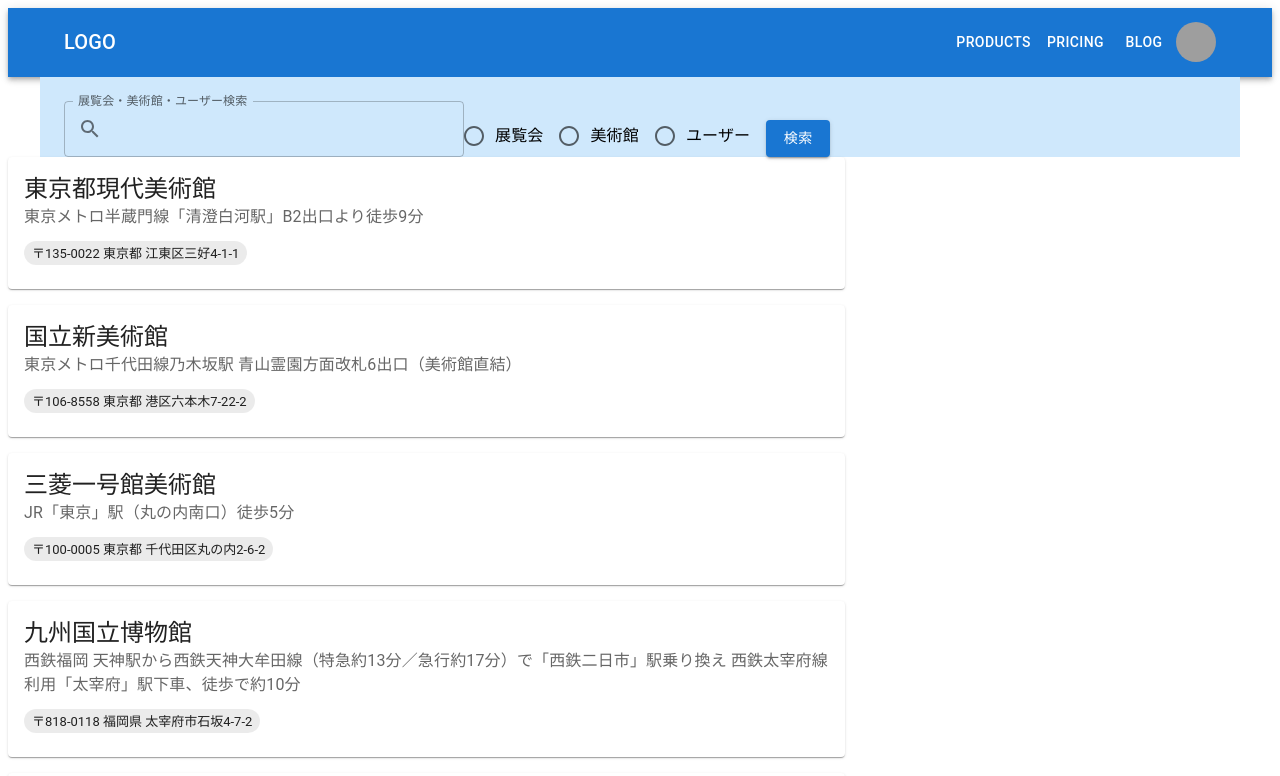
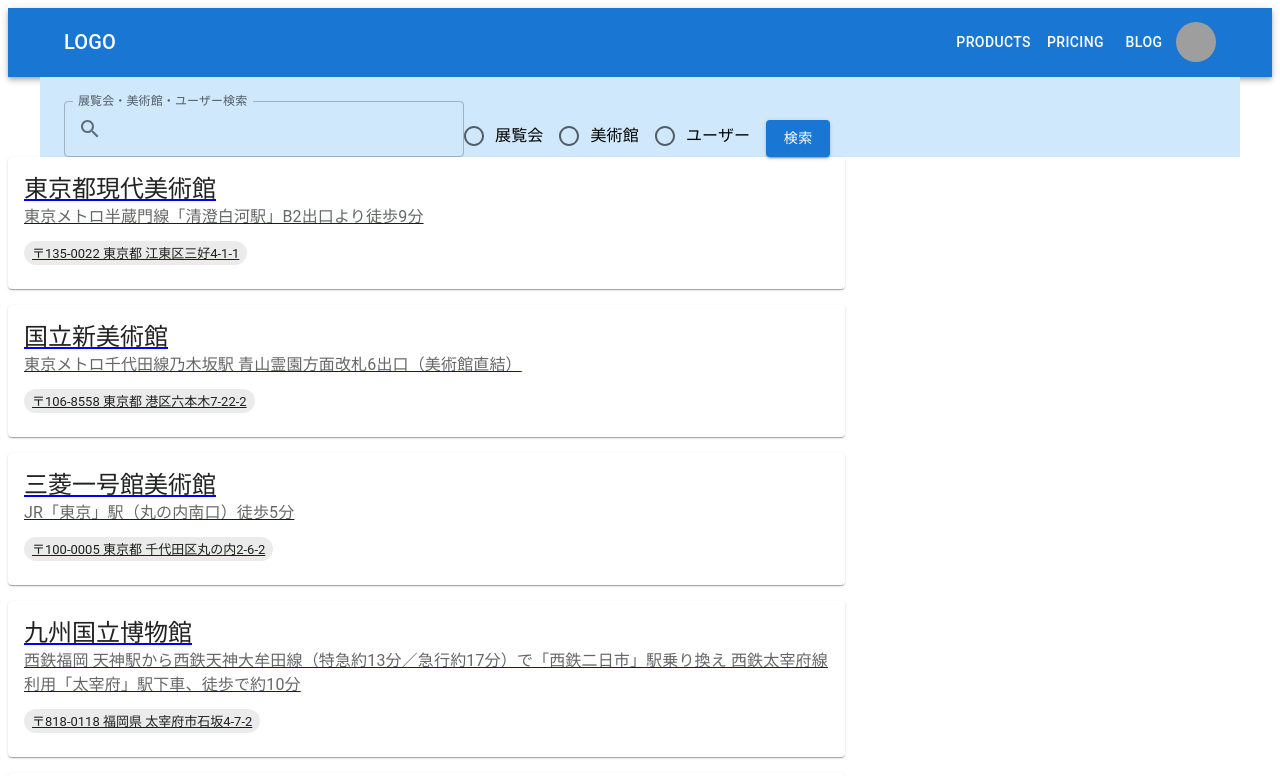
Before and after one commit to monstera3/ato, a React (Create React App) app: page /museums in a window 1280 px wide. Shown: the top 776 px of the page. Built offline with nearby package versions, Linux system fonts and the light colour scheme; grey boxes are pictures that could not be loaded.

Commit message:
feat: add link

```diff
--- a/src/components/page/MuseumList.tsx
+++ b/src/components/page/MuseumList.tsx
@@ -1,6 +1,7 @@
 import { Grid} from '@mui/material';
 import { getMuseums } from '../../data';
 import { Museum } from '../model/Museum';
+import { Link } from 'react-router-dom';
 
 export const MuseumList=()=> {
 
@@ -10,7 +11,10 @@
     <Grid container spacing={2}>
       {museums.map((museum)=>(
         <Grid item xs={8}>
-          <Museum museum={museum}/>
+          <Link to={'/museums/'+museum.id}>
+            <Museum museum={museum}/>
+          </Link>
+
         </Grid>
       ))}
     </Grid>
```
